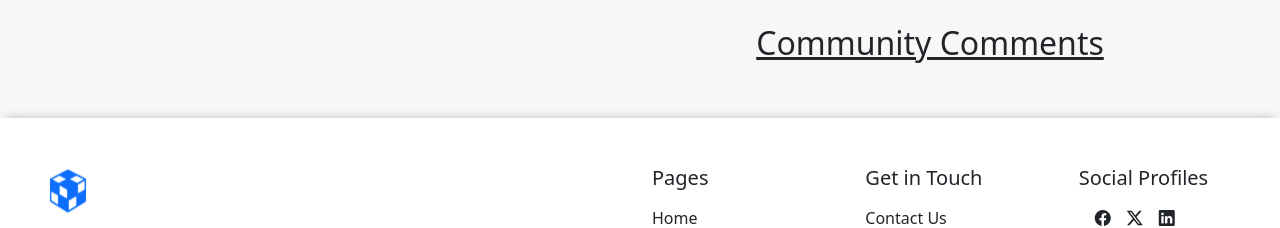
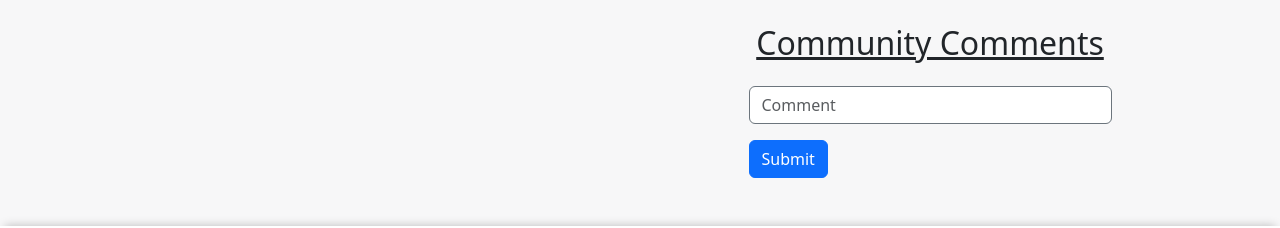
Before and after one commit to hasanhd555/GPT-EdTech, a React (Create React App) app in the folder Frontend/: page /course-overview in a window 1280 px wide. Shown: the part 340-568 px from the top of the page. Built offline with nearby package versions, Linux system fonts and the light colour scheme.

Commit message:
Added Enroll and comment input

```diff
--- a/Frontend/src/components/CourseCard/CourseCard.module.css
+++ b/Frontend/src/components/CourseCard/CourseCard.module.css
@@ -3,7 +3,6 @@
 .cardWidth {
   width: 100%;
   /* max-width: 350px; */
-border: 10px solid red !important;
   height: auto;
   padding: 3%;
 }
--- a/Frontend/src/components/CourseOverviewPage.tsx
+++ b/Frontend/src/components/CourseOverviewPage.tsx
@@ -1,11 +1,18 @@
-import React from "react";
-import NavbarComp from "./Navbar and Footer/Navbar";
-import Footer from "./Navbar and Footer/Footer";
-import { Container, Row, Col, Image, ListGroup } from "react-bootstrap";
+import {
+  Container,
+  Row,
+  Col,
+  Image,
+  ListGroup,
+  Button,
+  FormControl,
+  Form,
+} from "react-bootstrap";
 import StarRating from "./StarRating";
-import { useLocation, useNavigate } from "react-router";
+import { useNavigate } from "react-router";
 import { useEffect, useState } from "react";
 import axios from "axios";
+import { useAppSelector } from "../redux/hooks";
 
 interface Lesson {
   _id: string;
@@ -23,6 +30,8 @@ const CourseOverviewPage = () => {
   const navigate = useNavigate();
   const [lessons, setLessons] = useState<Lesson[]>([]);
   const [comments, setComments] = useState<Comment[]>([]);
+  const [commentText, setCommentText] = useState("");
+  const [courseID, setcourseID] = useState("");
   const [courseData, setCourseData] = useState({
     _id: "",
     title: "",
@@ -32,16 +41,55 @@ const CourseOverviewPage = () => {
   const [averageRating, setAverageRating] = useState({
     averageRating: 0,
   });
+  const { isAdmin, email, _id } = useAppSelector((state) => state.User);
+
+  const handleChange = (event: React.ChangeEvent<HTMLInputElement>) => {
+    setCommentText(event.target.value);
+  };
+
+  const handleSubmit = (event: React.FormEvent<HTMLFormElement>) => {
+    event.preventDefault();
+    axios
+      .post("http://localhost:5001/api/course/comments/add-comment", {
+        course_id: courseID,
+        student_id: _id,
+        comment_text: commentText,
+      })
+      .then((response) => {
+        // Handle response
+        //   console.log(response.data);
+        axios
+          .post("http://localhost:5001/api/course/comments/get-by-id", {
+            id: courseID,
+          })
+          .then((response) => {
+            // Handle response
+            //   console.log(response.data);
+            const allComments = response?.data;
+            setComments(allComments);
+          })
+          .catch((error) => {
+            // Handle error
+            console.error("Error:", error);
+          });
+      })
+      .catch((error) => {
+        // Handle error
+        console.error("Error:", error);
+      });
+  };
 
   useEffect(() => {
     // Extracting id from URL
     const params = new URLSearchParams(window.location.search);
     const id = params.get("id");
+
     // console.log("helloooo");
 
     if (id) {
       // Making API request using Axios
       //   console.log("Successfully fetched id from the url: ",id);
+      setcourseID(id);
       axios
         .post("http://localhost:5001/api/course/get-info", { id })
         .then((response) => {
@@ -151,17 +199,40 @@ const CourseOverviewPage = () => {
           >
             {/* Rating will be fetched and passed to StarRating component */}
             <StarRating rating={averageRating.averageRating} />
+            {_id !== null ? (
+              <Button
+                className="mt-5"
+                style={{ paddingLeft: "30%", paddingRight: "30%" }}
+              >
+                Enroll
+              </Button>
+            ) : null}
+
             <h2 className="text-decoration-underline mt-5">
               Community Comments
             </h2>
             {/* Community comments will be rendered here like a list */}
             <ListGroup className="w-75">
-              {comments.map((comment) => (
-                <ListGroup.Item className="p-3 mt-3 border-0">
+              {comments.map((comment, index) => (
+                <ListGroup.Item key={index} className="p-3 mt-3 border-0">
                   <h4>{comment.username}</h4>
                   <h6 className="text-black-50">{comment.comment_text}</h6>
                 </ListGroup.Item>
               ))}
+
+              <Form onSubmit={handleSubmit}>
+                <FormControl
+                  type="search"
+                  placeholder="Comment"
+                  className={`border-secondary mt-3`}
+                  aria-label="Search"
+                  value={commentText}
+                  onChange={handleChange}
+                />
+                <Button type="submit" className={`btn-primary mt-3`}>
+                  Submit
+                </Button>
+              </Form>
             </ListGroup>
           </Col>
         </Row>
--- a/Frontend/src/components/UserDashboard/UserDashboard.tsx
+++ b/Frontend/src/components/UserDashboard/UserDashboard.tsx
@@ -5,8 +5,6 @@ import StudentCard from "../StudentCard/StudentCard";
 import axios from "axios";
 import { Row, Col } from "react-bootstrap";
 import { useAppSelector } from "../../redux/hooks";
-import { clearUserData } from "../../redux/slices/User_Slice";
-import { useDispatch } from "react-redux";
 
 interface Course {
   _id: string;
```
Lines whose indentation alone changed are shown as unchanged.
